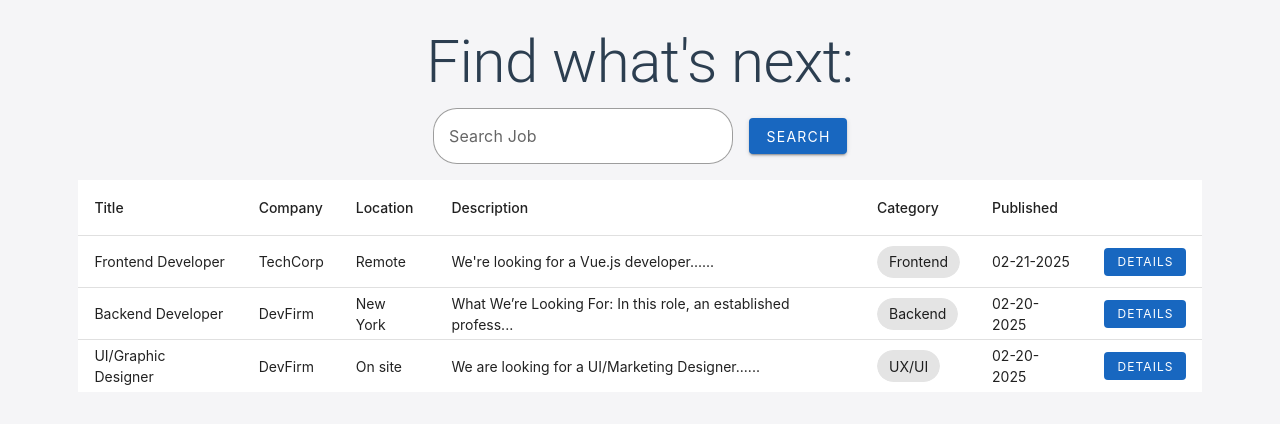
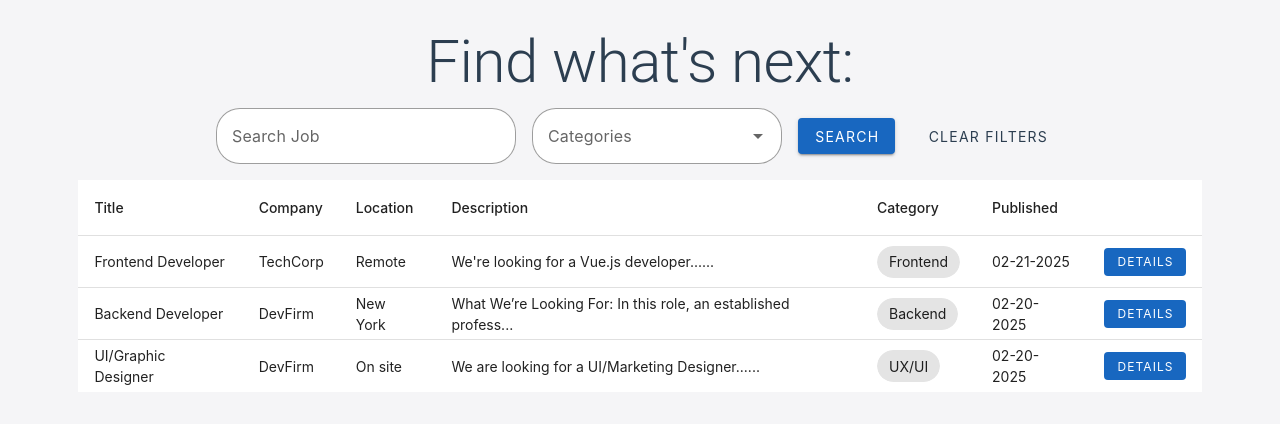
Before and after one commit to naycont/ultimate-job-finder, a Vue app: page /jobs in a window 1280 px wide. Shown: the top 424 px of the page. Built offline with nearby package versions, Linux system fonts and the light colour scheme.

Commit message:
implementing filter by category

```diff
--- a/src/components/jobs/JobFilters.vue
+++ b/src/components/jobs/JobFilters.vue
@@ -1,6 +1,26 @@
 <script lang="ts" setup>
-import { ref } from 'vue'
+import { ref, defineEmits } from 'vue'
+import type JobCategory from '@/interfaces/JobCategory'
+import { jobCategoryService } from '@/services/jobCategoryService'
+
+const emit = defineEmits(['searchJob', 'clearFilters'])
+
 const searchString = ref<string>('')
+const categoryId = ref<number | null>(null)
+const categories = ref<JobCategory[]>([])
+
+const getCategories = () => {
+  const response = jobCategoryService.query()
+  categories.value = response?.data?.length ? response.data : []
+}
+
+const clearFilters = () => {
+  searchString.value = ''
+  categoryId.value = null
+  emit('clearFilters')
+}
+
+getCategories()
 </script>
 <template>
   <div class="d-flex flex-wrap ga-4 justify-center align-center">
@@ -8,14 +28,29 @@ const searchString = ref<string>('')
       v-model="searchString"
       variant="outlined"
       label="Search Job"
-      clearable
       max-width="300px"
       bg-color="#fff"
       hide-details
       rounded
-      @click:clear="$emit('clearSearchBox')"
     ></v-text-field>
 
-    <v-btn color="primary" @click="$emit('searchJob', searchString)"> Search </v-btn>
+    <v-select
+      v-model="categoryId"
+      max-width="250px"
+      :items="categories"
+      label="Categories"
+      item-title="name"
+      item-value="id"
+      bg-color="#fff"
+      variant="outlined"
+      hide-details
+      rounded
+    ></v-select>
+
+    <v-btn color="primary" @click="$emit('searchJob', { searchString, categoryId })">
+      Search
+    </v-btn>
+
+    <v-btn variant="text" @click="clearFilters"> Clear filters </v-btn>
   </div>
 </template>
--- /dev/null
+++ b/src/interfaces/JobCategory.ts
@@ -0,0 +1,4 @@
+export default interface JobCategory {
+  id: number
+  name: string
+}
--- a/src/interfaces/JobQueryParams.ts
+++ b/src/interfaces/JobQueryParams.ts
@@ -1,3 +1,4 @@
 export default interface JobQueryParams {
   searchString: string
+  categoryId: number
 }
--- /dev/null
+++ b/src/services/jobCategoryService.ts
@@ -0,0 +1,9 @@
+import categories from '@/services/mockData/jobCategories.json'
+
+export const jobCategoryService = {
+  query: () => {
+    return {
+      data: categories
+    }
+  }
+}
--- a/src/services/jobService.ts
+++ b/src/services/jobService.ts
@@ -1,5 +1,5 @@
 import jobList from '@/services/mockData/jobsList.json'
-import JobQueryParams from '@/interfaces/JobQueryParams'
+import type JobQueryParams from '@/interfaces/JobQueryParams'
 
 export const jobService = {
   query: () => {
@@ -23,11 +23,24 @@ export const jobService = {
   },
 
   filter: (params: JobQueryParams) => {
-    const { searchString } = params
+    const { searchString, categoryId } = params
 
-    const filteredJobs = jobList.filter(({ title }) => {
-      const found = title.search(new RegExp(searchString, 'i'))
-      return found >= 0
+    if (searchString.trim() === '' && !Boolean(categoryId)) return
+
+    const filteredJobs = jobList.filter((job) => {
+      let titleFound = 0
+      let categoryMatch = true
+
+      if (searchString.trim() !== '') {
+        // filter by title
+        titleFound = job.title.search(new RegExp(searchString, 'i'))
+      }
+
+      if (categoryId) {
+        categoryMatch = Boolean(job.categoryId === categoryId)
+      }
+
+      return titleFound >= 0 && categoryMatch
     })
 
     return {
--- /dev/null
+++ b/src/services/mockData/jobCategories.json
@@ -0,0 +1,30 @@
+[
+  {
+    "id": 1,
+    "name": "Frontend"
+  },
+  {
+    "id": 2,
+    "name": "Backend"
+  },
+  {
+    "id": 3,
+    "name": "Fullstack"
+  },
+  {
+    "id": 4,
+    "name": "DevOps"
+  },
+  {
+    "id": 5,
+    "name": "Mobile ios"
+  },
+  {
+    "id": 6,
+    "name": "Mobile android"
+  },
+  {
+    "id": 7,
+    "name": "UX/UI"
+  }
+]
--- a/src/services/mockData/jobsList.json
+++ b/src/services/mockData/jobsList.json
@@ -2,7 +2,7 @@
   {
     "id": 1,
     "title": "Frontend Developer",
-    "categoryId": 3,
+    "categoryId": 1,
     "category": "Frontend",
     "company": "TechCorp",
     "description": "We're looking for a Vue.js developer...",
@@ -22,7 +22,7 @@
   {
     "id": 3,
     "title": "UI/Graphic Designer",
-    "categoryId": 1,
+    "categoryId": 7,
     "category": "UX/UI",
     "company": "DevFirm",
     "description": "We are looking for a UI/Marketing Designer...",
--- a/src/views/Jobs.vue
+++ b/src/views/Jobs.vue
@@ -4,6 +4,7 @@ import JobList from '@/components/jobs/JobList.vue'
 import JobFilters from '@/components/jobs/JobFilters.vue'
 import { jobService } from '@/services/jobService'
 import type Job from '@/interfaces/Job'
+import type JobQueryParams from '@/interfaces/JobQueryParams'
 
 const jobs = ref<Job[]>([])
 let originalJobs: Job[] = []
@@ -26,16 +27,14 @@ const getJobList = (): Array<Job> => {
   return jobList
 }
 
-const onSearchJob = (searchString: string): void => {
-  if (searchString.trim() === '') return
-
-  const response = jobService.filter({ searchString })
+const onSearchJob = (params: JobQueryParams): void => {
+  const response = jobService.filter(params)
   const filteredJobs = response?.data?.length ? response.data : []
 
   jobs.value = filteredJobs
 }
 
-const onClearSearchBox = () => {
+const onClearFilters = () => {
   jobs.value = [...originalJobs]
 }
 
@@ -47,7 +46,7 @@ onMounted(async () => {
   <div class="jobs">
     <div class="d-flex justify-center text-h2 my-4">Find what's next:</div>
 
-    <JobFilters @search-job="onSearchJob" @clearSearchBox="onClearSearchBox" />
+    <JobFilters @search-job="onSearchJob" @clear-filters="onClearFilters" />
 
     <div class="d-flex justify-center flex-column align-center mt-4">
       <JobList :items="jobs" />
```
